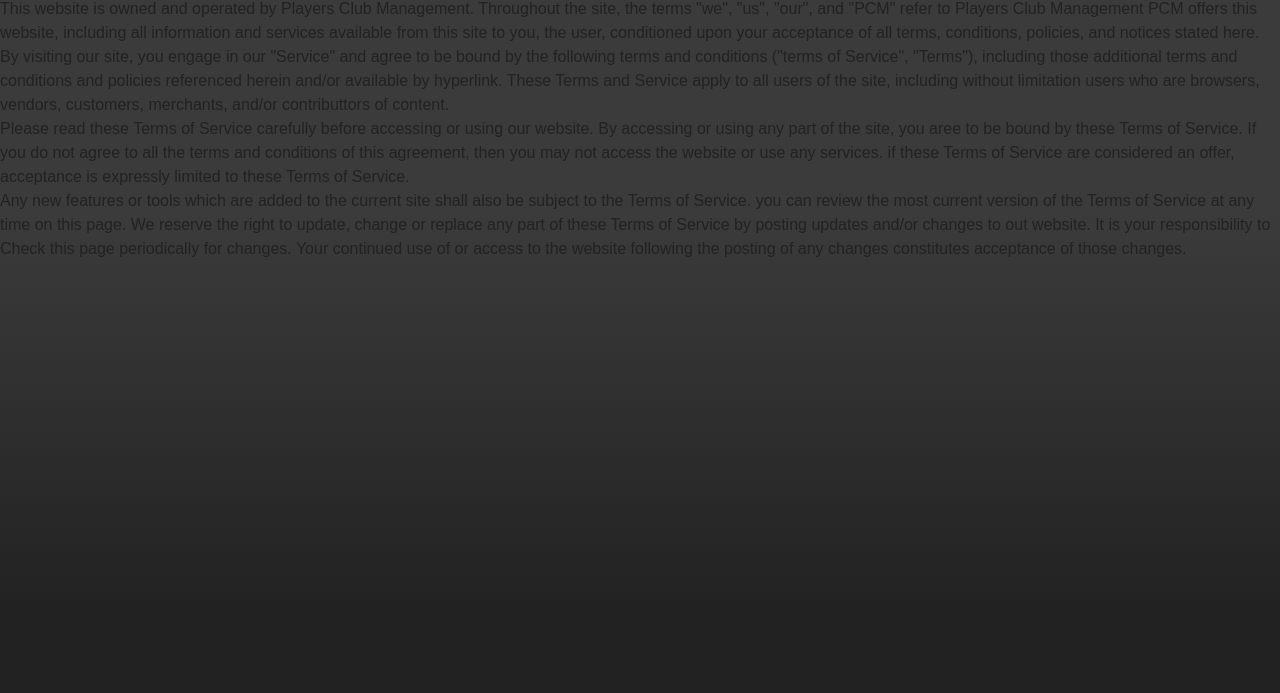
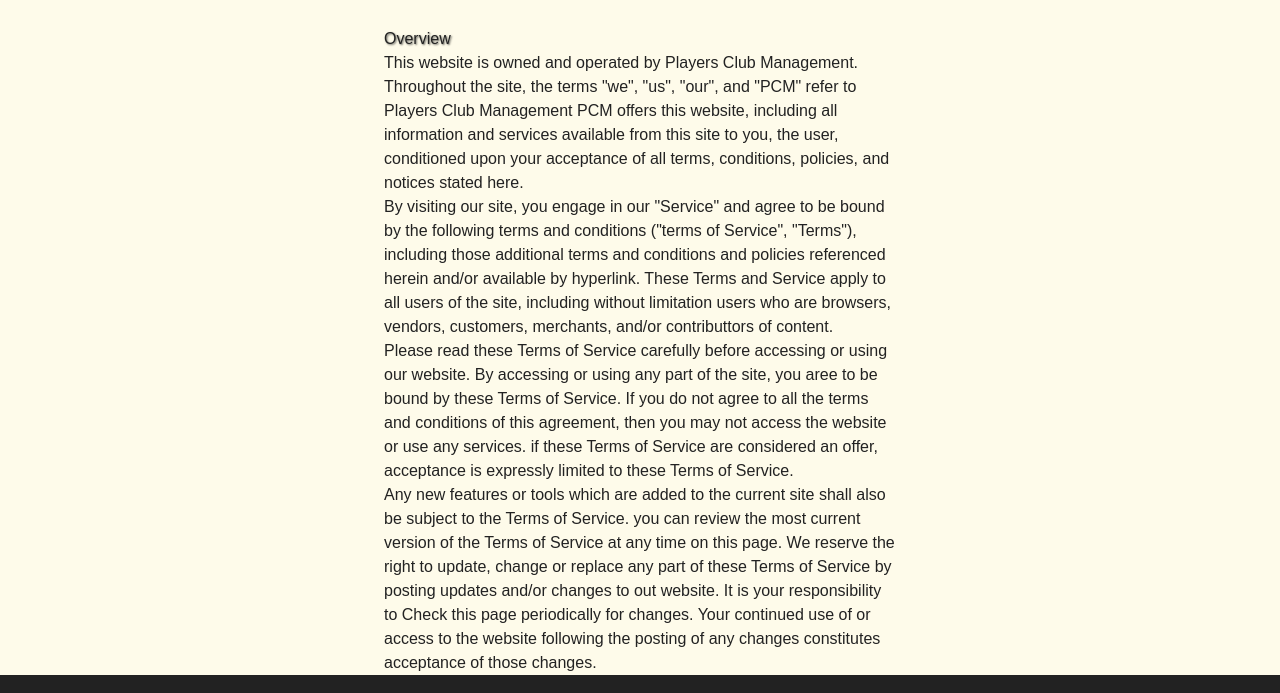
Before and after one commit to Chriscsu/CSC-131-Project-Team-4, a plain HTML site: page Terms_Of_Service.html in a window 1280 px wide. Shown: the part 107-800 px from the top of the page. Drawn offline with nearby package versions, Linux system fonts and the light colour scheme.

Commit message:
Update Terms_Of_Service.html

```diff
--- a/Terms_Of_Service.html
+++ b/Terms_Of_Service.html
@@ -15,6 +15,12 @@
     <link rel="icon" type="image/png" sizes="32x32" href="/logo/favicon-32x32.png">
     <link rel="icon" type="image/png" sizes="16x16" href="/logo/favicon-16x16.png">
     <link rel="manifest" href="/logo/site.webmanifest">
+    <style>
+        main {background-color: #FEFBEA;}
+        h2 {padding-top: 30px;padding-left: 30%}
+        h3 {padding-top: 30px;padding-left: 30%}
+        p {padding-left: 30%;padding-right: 30%}
+    </style>
 </head>
 <body id="about_body" style="background: linear-gradient(rgba(10, 10, 10, .8) 40%, rgb(34, 34, 34) 90%);">
     <header >
@@ -44,28 +50,29 @@
         </nav>
     </header>
 <main class="terms_of_service">
-    <section class="agreement_one">
+    </h2>Terms of Service</h2>
+    <section class="Overview">
         <div>
-            <h2 class="agreement_one_title">Overview</h2>
+            <h3>Overview</h3>
             <p class="agreement_one_text">
                 This website is owned and operated by Players Club Management. Throughout the site, the terms "we", "us", "our", and "PCM" refer to Players Club Management
 		        PCM offers this website, including all information and services available from this site to you, the user, conditioned upon your acceptance of all terms, conditions,
 		        policies, and notices stated here.
-	    </p>
-	    <p>
+	            <br>
                 By visiting our site, you engage in our "Service" and agree to be bound by the following terms and conditions ("terms of Service", "Terms"), including those additional
 		        terms and conditions and policies referenced herein and/or available by hyperlink. These Terms and Service apply to all users of the site, including without limitation
 		        users who are browsers, vendors, customers, merchants, and/or contributtors of content.
-	    </p>
-	    <p>
+	            <br>
                 Please read these Terms of Service carefully before accessing or using our website. By accessing or using any part of the site, you aree to be bound by these Terms of Service.
 		        If you do not agree to all the terms and conditions of this agreement, then you may not access the website or use any services. if these Terms of Service are considered
 		        an offer, acceptance is expressly limited to these Terms of Service.
-	    </p>
-	    <p>
+	            <br>
                 Any new features or tools which are added to the current site shall also be subject to the Terms of Service. you can review the most current version of the Terms of Service at
 		        any time on this page. We reserve the right to update, change or replace any part of these Terms of Service by posting updates and/or changes to out website. It is your
 		        responsibility to Check this page periodically for changes. Your continued use of or access to the website following the posting of any changes constitutes acceptance of those changes.
 	        </p>
         </div>
     </section>
+</main>
+</body>
+</html>
```
Lines whose indentation alone changed are shown as unchanged.
